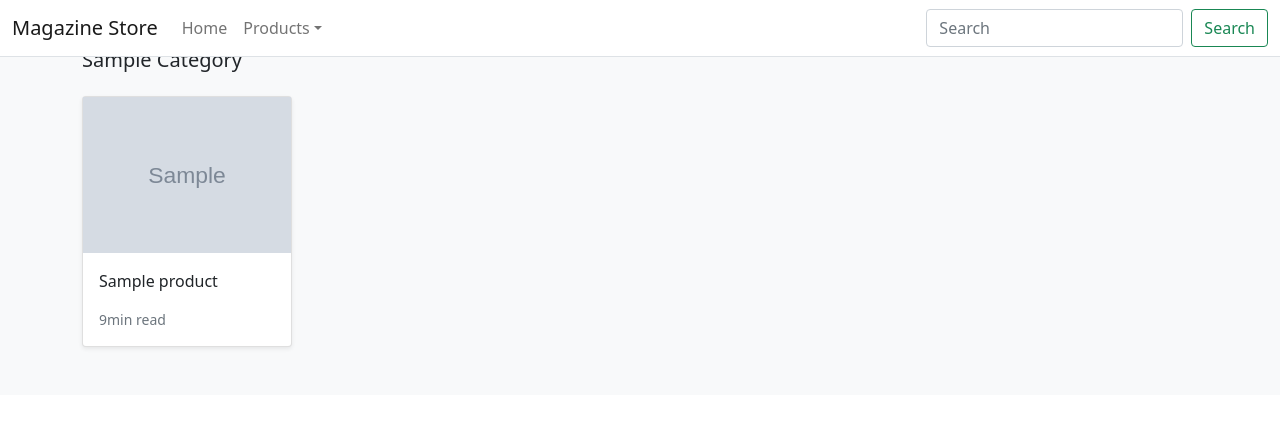
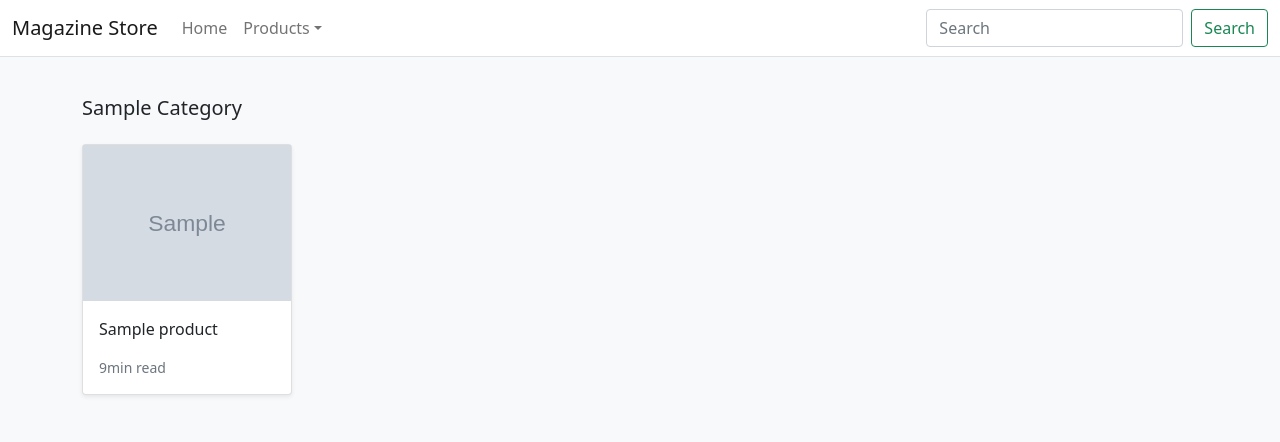
Before and after one commit to mamuzaan/Portfolio_MS5, a Django app: a page that uses templates/base.html in a window 1280 px wide. Shown: the top 442 px of the page. Run offline with Django 3.2, Linux system fonts and the light colour scheme; tables that the repository leaves empty hold one stand-in row (values such as "Sample post"); grey boxes marked "Sample" are stand-in pictures.

Commit message:
Added get_absolute_url to base template and add margin top to category template

```diff
--- a/store/templates/store/products/category.html
+++ b/store/templates/store/products/category.html
@@ -6,7 +6,7 @@
 {% endblock %}
 {% block content %}
 <main>
-    <div class="album py-5 bg-light">
+    <div class="album mt-5 py-5 bg-light">
       <div class="container">
 
         <div class="pb-3 h5">{{category.name|title}}</div>
--- a/templates/base.html
+++ b/templates/base.html
@@ -49,7 +49,7 @@
                     <ul class="dropdown-menu" aria-labelledby="dropdown01">
                         <li><a class="dropdown-item" href="{% url 'store:all_products' %}">All</a></li>
                         {% for category in categories %}
-                        <li><a class="dropdown-item" href="#">{{ category.name|title }}</a></li>
+                        <li><a class="dropdown-item" href="{{ category.get_absolute_url }}">{{ category.name|title }}</a></li>
                         {% endfor %}
                     </ul>
                   </li>
```
